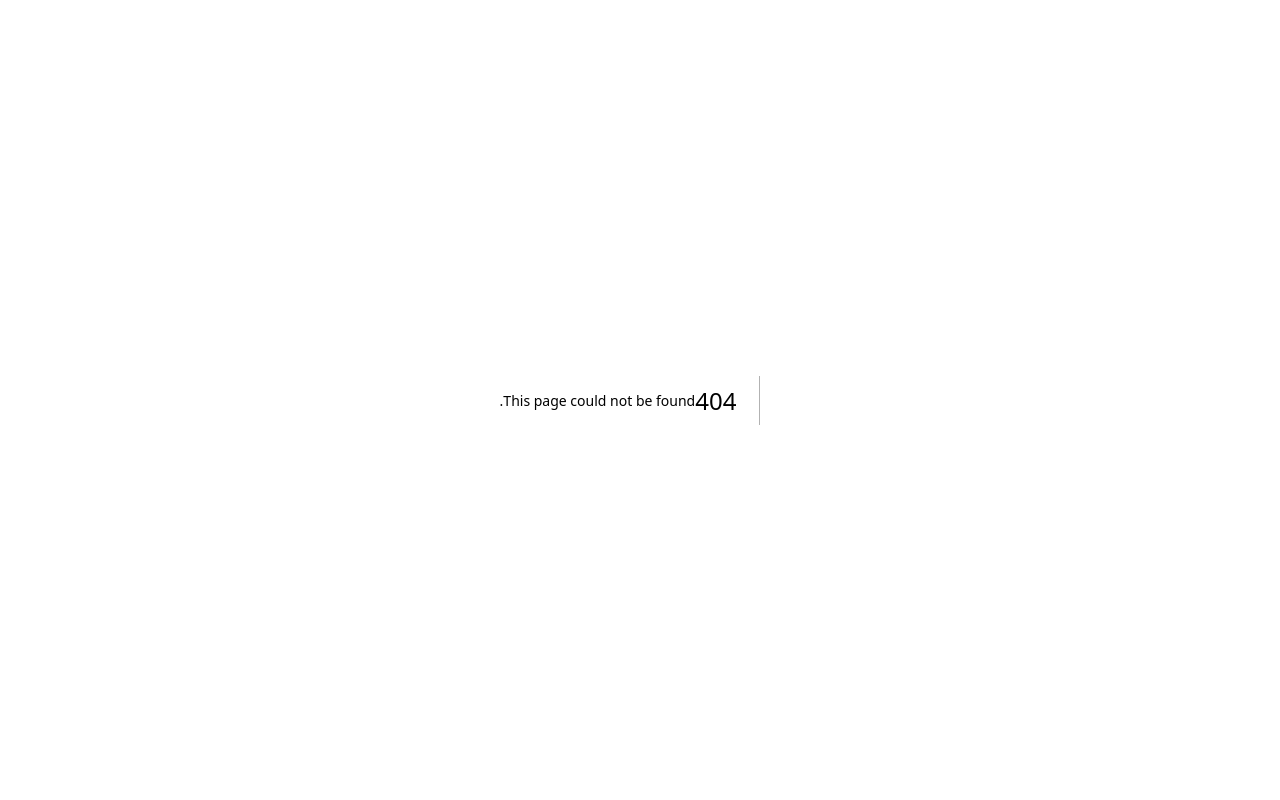
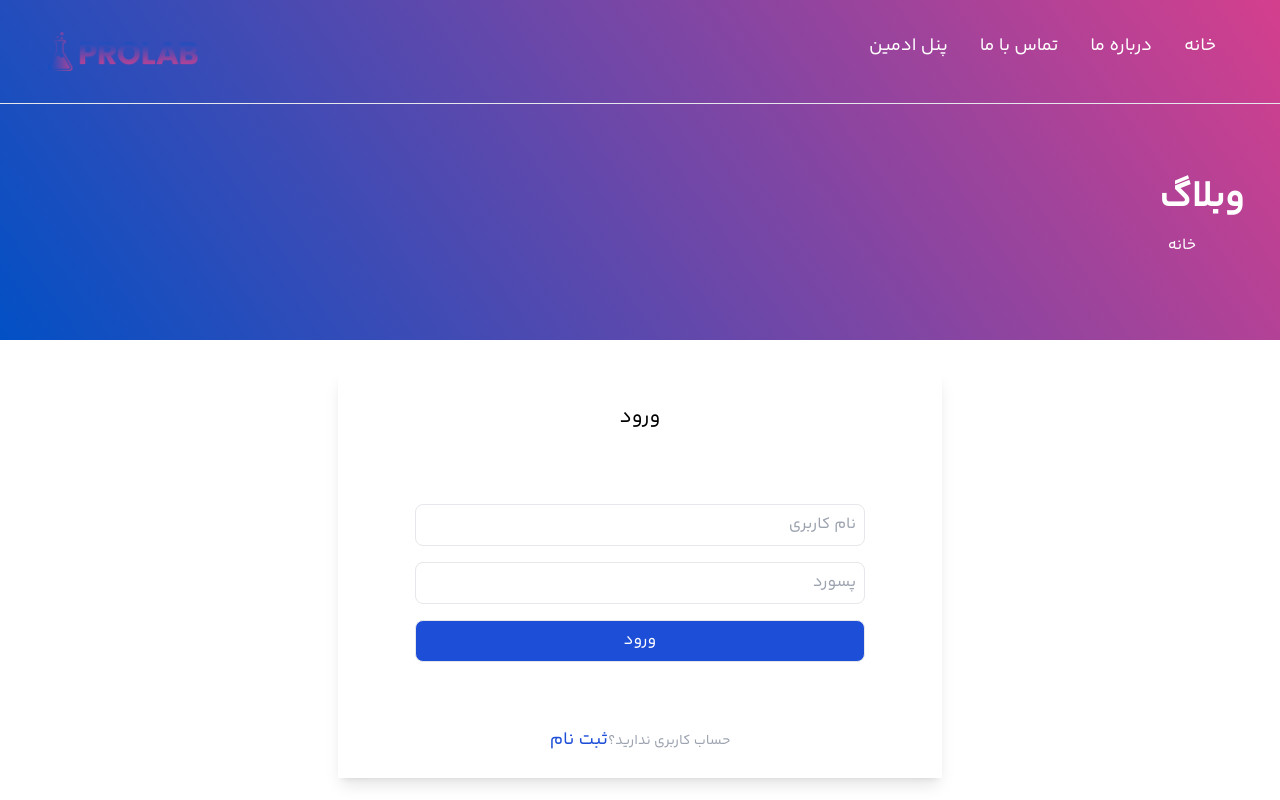
Before and after one commit to javadboroji/blog, a Next.js app: page /Login in a window 1280 px wide. Before the commit this address had no page. Shown: the top 800 px of the page. Built offline with nearby package versions, Linux system fonts and the light colour scheme.

Commit message:
add Login and register Form

```diff
--- /dev/null
+++ b/app/Login/page.tsx
@@ -0,0 +1,65 @@
+'use client'
+import React, { useEffect, useState } from 'react'
+import Layout from '../Components/Layout'
+import { useForm, SubmitHandler } from "react-hook-form"
+interface IFormInput {
+  userName: string
+  password: string
+}
+function page() {
+  /*================================ Login switch Register ==============================*/
+  const [registerForm, setRegisterForm] = useState(false);
+  const [loading, setLoading] = useState(false)
+  const changeFormHandler = () => {
+    setLoading(true);
+    setRegisterForm((prev) => !prev);
+    setTimeout(() => {
+      setLoading(false)
+    }, 3000);
+  }
+
+  /*================================ Form Config ==============================*/
+
+
+  const { register, handleSubmit, formState: { errors }, } = useForm<IFormInput>()
+  const onSubmit: SubmitHandler<IFormInput> = (data) => console.log(data);
+
+  useEffect(() => {
+
+  }, [registerForm])
+
+  return (
+    <Layout>
+      {loading ? <p> درحال بارگزاری</p> :
+        !registerForm ?
+          <div className='w-1/2 flex flex-col shadow-lg justify-center mx-auto my-8'>
+            <span className='text-xl text-center block py-8 w-full mx-auto'> ورود</span>
+            <form onSubmit={handleSubmit(onSubmit)} className='w-full flex flex-col p-8'>
+              <input placeholder='نام کاربری' {...register("userName", { required: "نام کاربری اجباری می باشد", maxLength: 20 })} className='p-2 my-2 rounded-lg w-10/12 mx-auto border' />
+              {errors.userName && <span className='text-red-500 text-xs text-center w-full block'> {errors.userName.message}</span>}
+              <input placeholder='پسورد' {...register("password", { required: "پسورد اجباری می باشد", maxLength: 20 })} type='password' className='p-2 my-2 rounded-lg w-10/12 mx-auto border' />
+              {errors.password && <span className='text-red-500 text-xs text-center w-full block'> {errors.password.message}</span>}
+              <button type="submit" className='p-2 my-2 rounded-lg w-10/12 mx-auto border bg-blue-700 text-white' >ورود</button>
+            </form>
+            <p className='text-center p-6 text-gray-400 text-sm'> حساب کاربری ندارید؟<button onClick={changeFormHandler} className='text-lg text-blue-700'> ثبت نام</button></p>
+
+          </div>
+          :
+          <div className='w-1/2 flex flex-col shadow-lg justify-center mx-auto my-8'>
+            <span className='text-xl text-center block py-8 w-full mx-auto'> ثبت نام</span>
+            <form onSubmit={handleSubmit(onSubmit)} className='w-full flex flex-col p-8'>
+              <input placeholder='نام کاربری' {...register("userName", { required: "نام کاربری اجباری می باشد", maxLength: 20 })} className='p-2 my-2 rounded-lg w-10/12 mx-auto border' />
+              {errors.userName && <span className='text-red-500 text-xs text-center w-full block'> {errors.userName.message}</span>}
+              <input placeholder='پسورد' {...register("password", { required: "پسورد اجباری می باشد", maxLength: 20 })} type='password' className='p-2 my-2 rounded-lg w-10/12 mx-auto border' />
+              {errors.password && <span className='text-red-500 text-xs text-center w-full block'> {errors.password.message}</span>}
+              <button type="submit" className='p-2 my-2 rounded-lg w-10/12 mx-auto border bg-blue-700 text-white' >ورود</button>
+            </form>
+            <p className='text-center p-6 text-gray-400 text-sm'> حساب کاربری دارید؟<button onClick={changeFormHandler} className='text-lg text-blue-700'> ورود به حساب کاربری </button></p>
+
+          </div>
+      }
+    </Layout>
+  )
+}
+
+export default page
--- a/package.json
+++ b/package.json
@@ -25,6 +25,7 @@
     "next": "14.2.2",
     "react": "^18",
     "react-dom": "^18",
+    "react-hook-form": "^7.51.4",
     "react-icons": "^5.1.0",
     "react-toastify": "^10.0.5",
     "styled-components": "^6.1.8",
```
Also changed, not shown: 1 other file (tests, documents, lock files or other folders).
